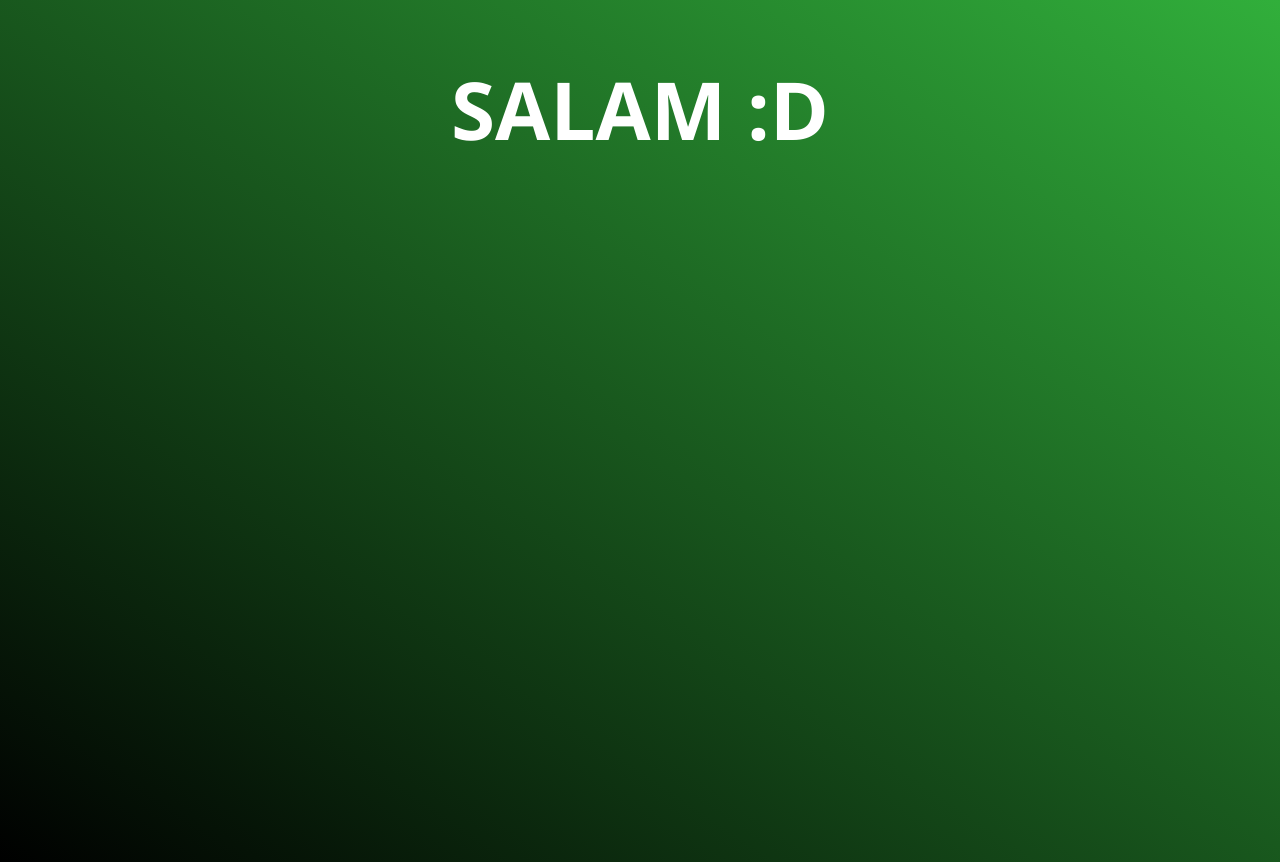
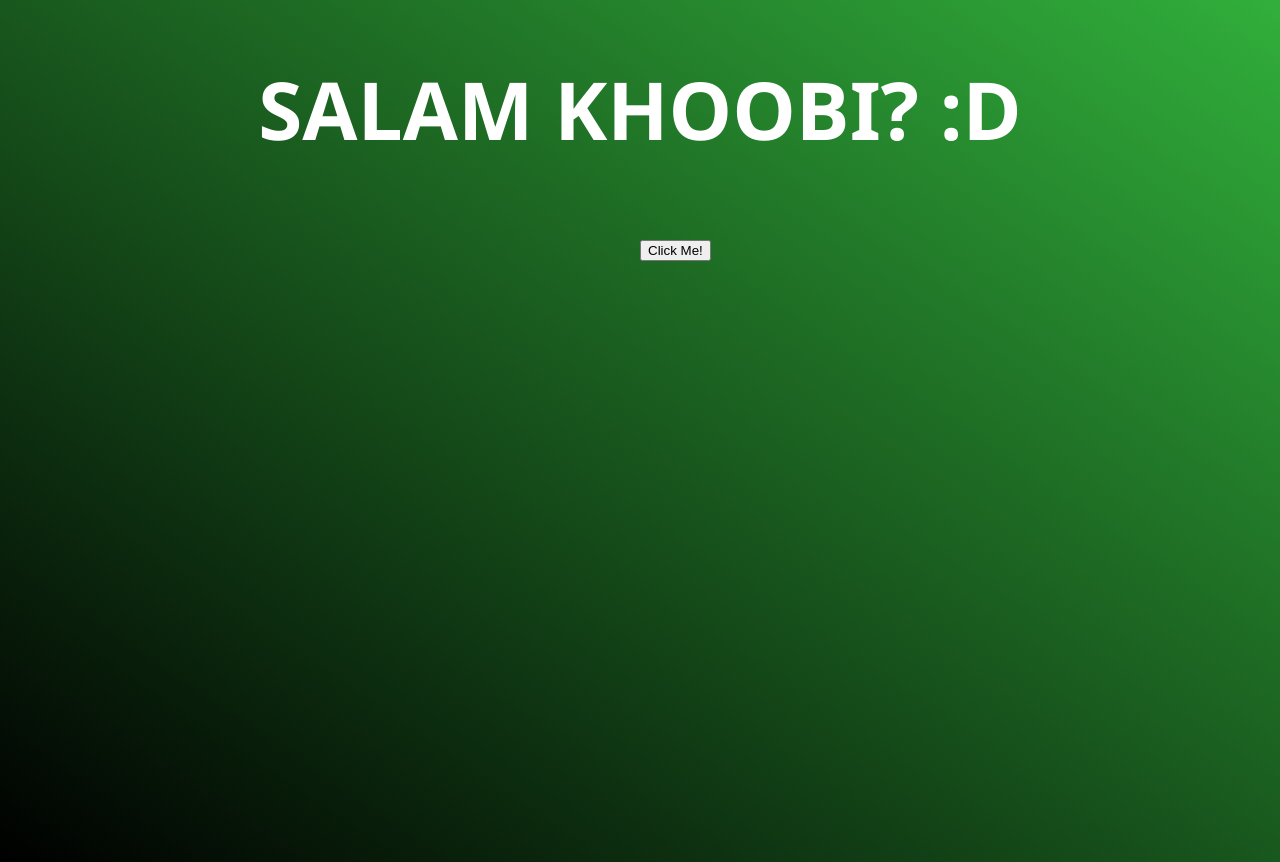
Before and after one commit to rvngrd/JavaScript, a plain HTML site: page index.html in a window 1280 px wide. Drawn offline with Linux system fonts and the light colour scheme.

Commit message:
changing font size with a button

```diff
--- a/index.html
+++ b/index.html
@@ -20,9 +20,18 @@
                 text-align: center;
                 color : white;
             }
+            .container {
+                text-align: center;
+                position: absolute;
+                top: 30%;
+                left: 50%;
+            }
         </style>
     </head>
     <body>
-        <h1>SALAM :D</h1>
+        <h1 id="demo">SALAM KHOOBI? :D</h1>
+        <div class="container">
+            <button type="button" onclick="document.getElementById('demo').style.fontSize='35px'">Click Me!</button>
+        </div>
     </body>
 </html>
```
